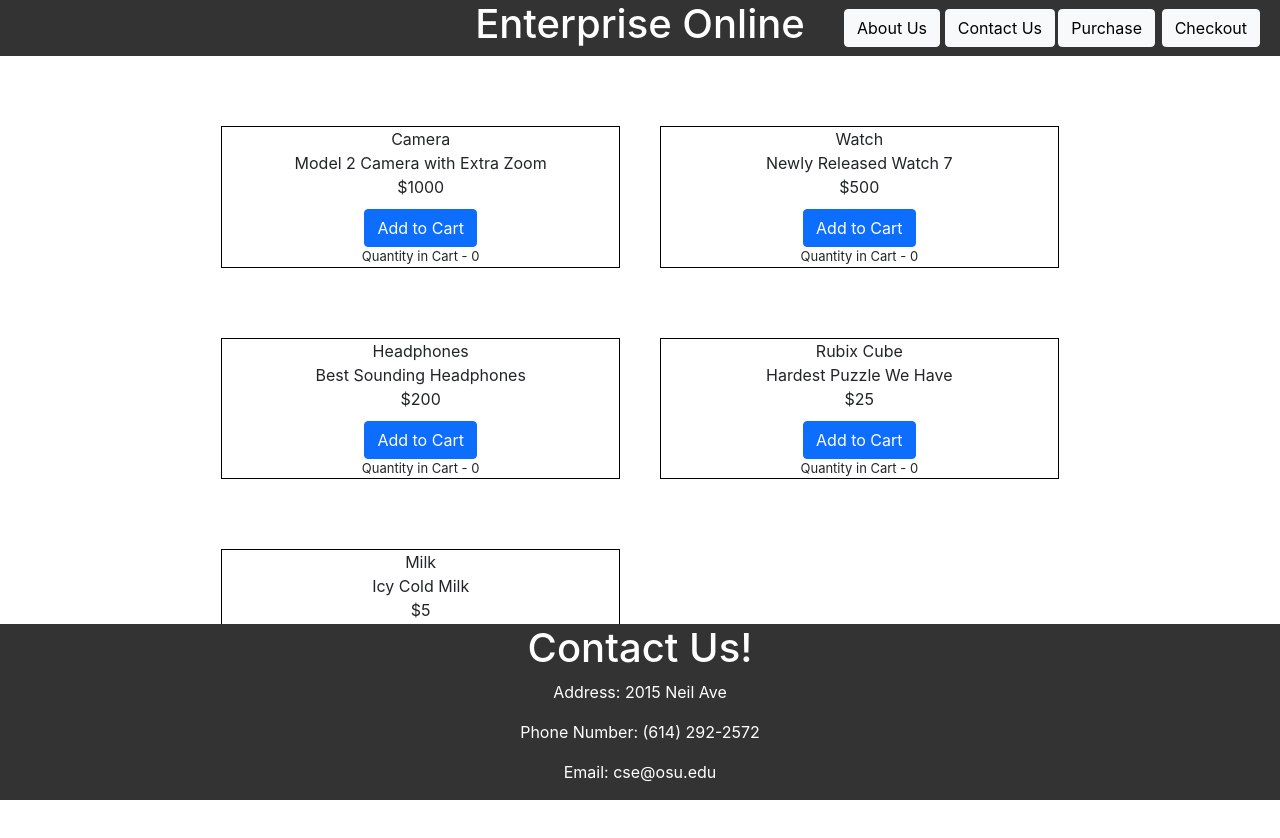
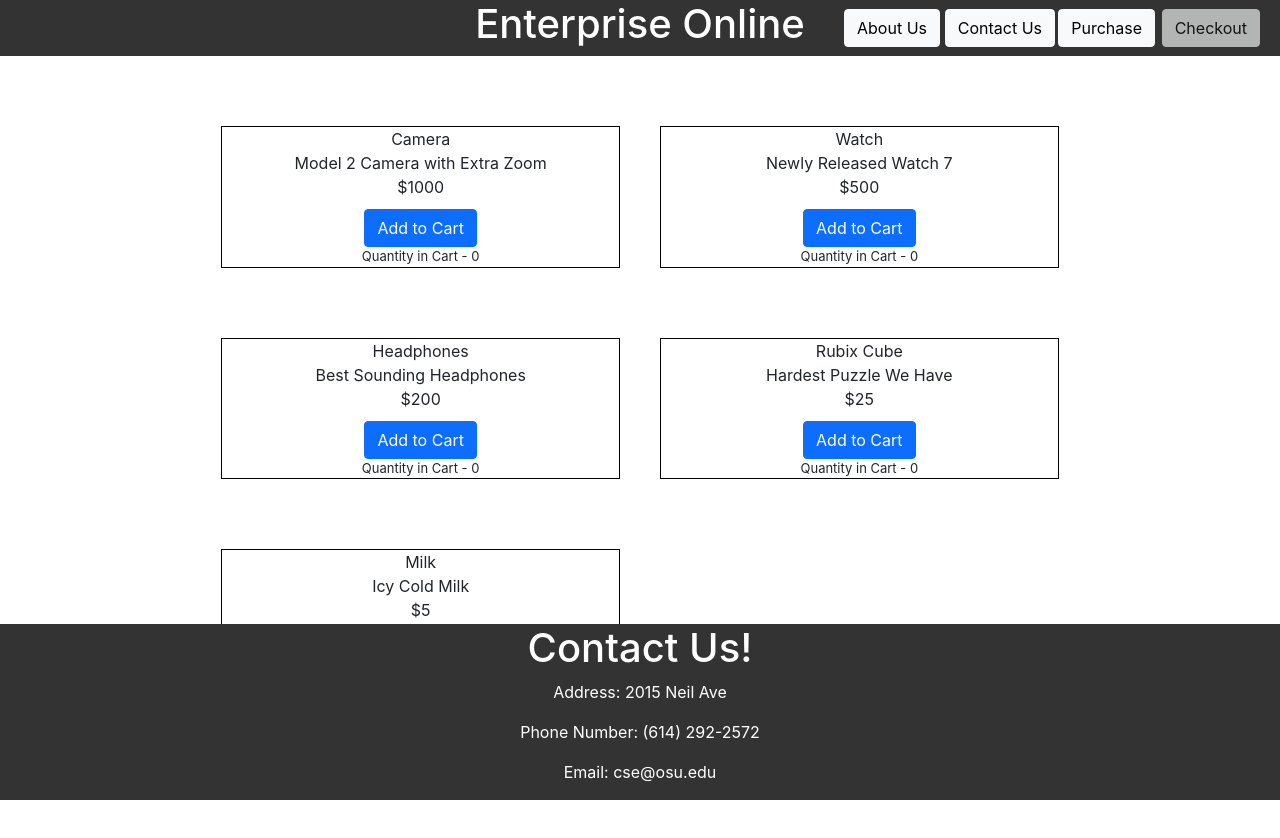
Before and after one commit to CSE5234-Autumn2023/CSE5234, a React (Create React App) app in the folder EnterpriseOnline/: page /purchase in a window 1280 px wide. Shown: the top 838 px of the page. Built offline with nearby package versions, Linux system fonts and the light colour scheme.

Commit message:
Restrict checkout if product count is 0

```diff
--- a/EnterpriseOnline/src/App.jsx
+++ b/EnterpriseOnline/src/App.jsx
@@ -32,7 +32,7 @@ function App() {
     <div class="App">
       <Router>
         <div class="content">
-          <Header />
+          <Header order={order}/>
           <Routes>
             <Route path="/purchase" element={<Purchase order={order} setOrder={setOrder} />} />
             <Route path="/" element={<Navigate replace to="/purchase" />} />
--- a/EnterpriseOnline/src/components/header.jsx
+++ b/EnterpriseOnline/src/components/header.jsx
@@ -3,7 +3,7 @@ import { useNavigate } from 'react-router-dom';
 import "./styles/header.css";
 
 
-function Header() {
+function Header(props) {
 
     const navigate = useNavigate();
 
@@ -39,7 +39,7 @@ function Header() {
                 <button onClick={purchasePageClick} className='btn btn-light checkout-btn'>Purchase</button>
             </div>
             <div className='checkout'>
-                <button onClick={checkoutPageClick} className='btn btn-light checkout-btn'>Checkout</button>
+                <button onClick={checkoutPageClick} disabled={!props.order.products.reduce((n, {quantity}) => n + quantity, 0)} className='btn btn-light checkout-btn'>Checkout</button>
             </div>
         </div >
     )
```
Also changed, not shown: 1 other file (tests, documents, lock files or other folders).
